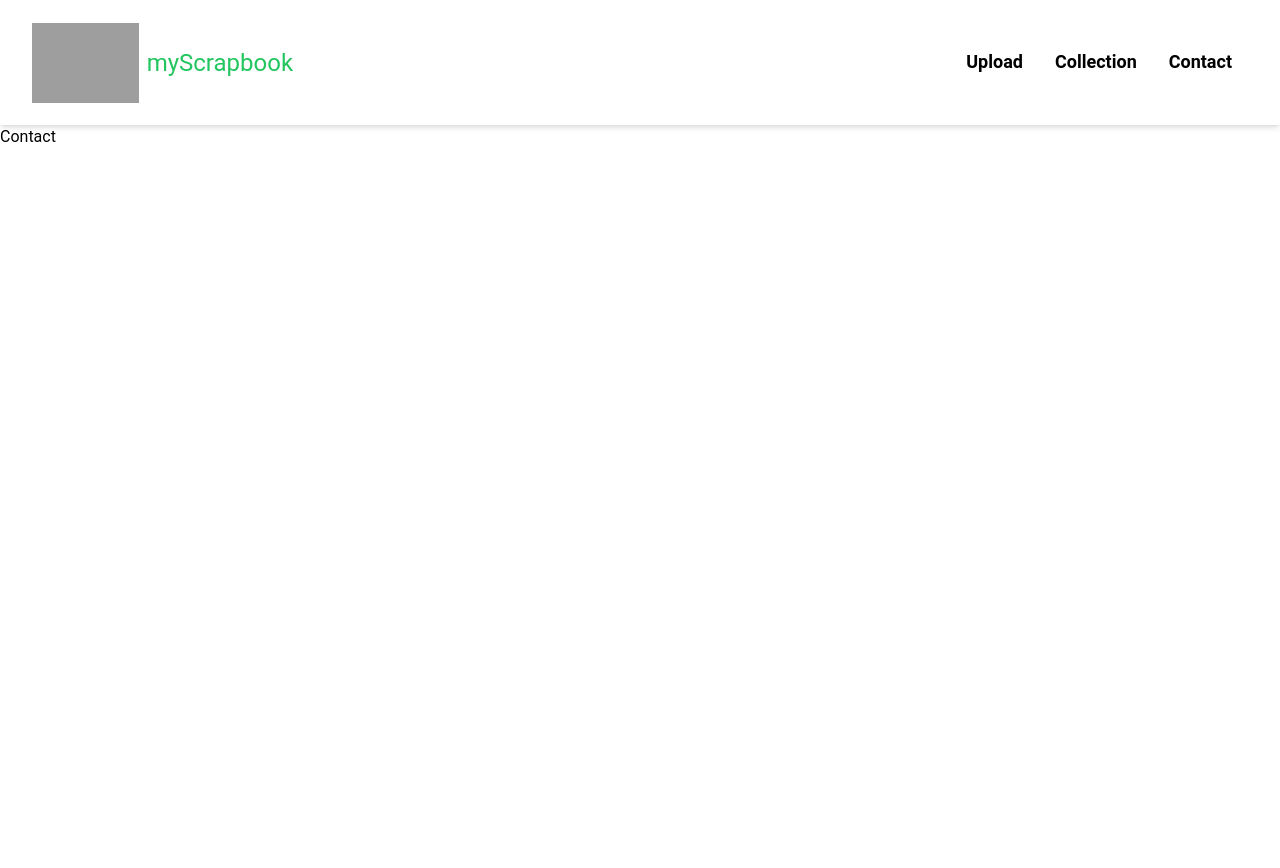
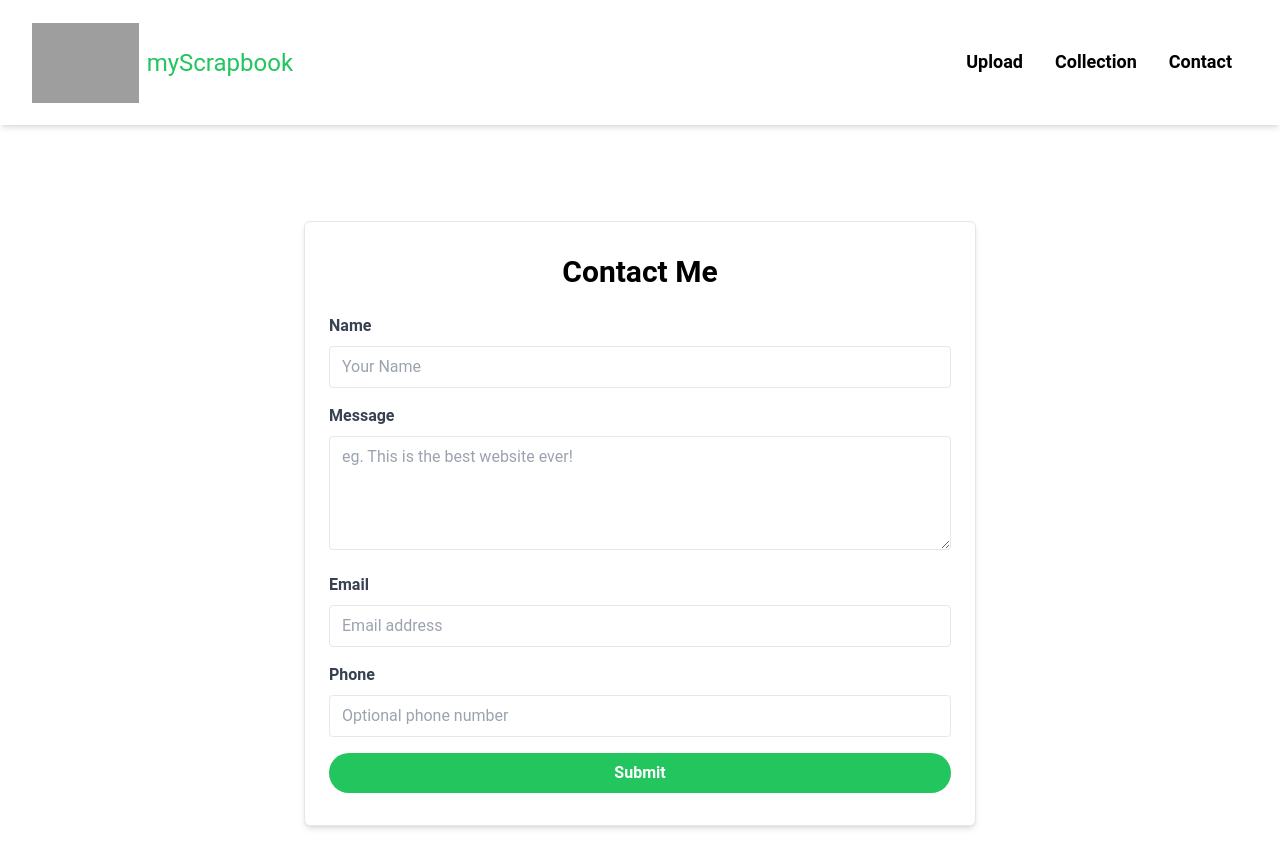
Before and after one commit to nem-bla/scrapbook, a React (Vite) app: page /contact in a window 1280 px wide. Shown: the top 868 px of the page. Before the commit the page ends 800 px from the top, so only its background shows below. Built offline with nearby package versions, Linux system fonts and the light colour scheme; grey boxes are pictures that could not be loaded.

Commit message:
contact page frontend added

```diff
--- /dev/null
+++ b/src/components/ContactForm.jsx
@@ -0,0 +1,127 @@
+import React from 'react'
+import { useState } from 'react'
+import { useNavigate } from 'react-router-dom';
+import { toast } from 'react-toastify';
+
+
+const ContactForm = () => {
+    const [Name, setName] = useState('');
+    const [message, setmessage] = useState('');
+    const [contactEmail, setContactEmail] = useState('');
+    const [contactPhone, setContactPhone] = useState('');
+
+    const navigate = useNavigate();
+
+    const submitForm = (e) => {
+        e.preventDefault();
+
+        const newMessage = {
+            company: {
+                name: Name,
+                description: message,
+                contactEmail,
+                contactPhone
+            }
+        }
+
+        console.log(newMessage);
+
+        toast.success('Message sent successfully!')
+
+        return navigate('/');
+    }
+
+
+  return (
+    <div>
+      <section className="">
+      <div className="container m-auto max-w-2xl py-24">
+        <div
+          className="bg-white px-6 py-8 mb-4 shadow-md rounded-md border m-4 md:m-0"
+        >
+          <form onSubmit={submitForm}>
+            <h2 className="text-3xl text-center font-semibold mb-6">Contact Me</h2>
+
+            <div className="mb-4">
+              <label htmlFor="company" className="block text-gray-700 font-bold mb-2"
+                >Name</label
+              >
+              <input
+                type="text"
+                id="company"
+                name="company"
+                className="border rounded w-full py-2 px-3"
+                placeholder="Your Name"
+                value={Name}
+                onChange={(e) => setName(e.target.value)}
+              />
+            </div>
+
+            <div className="mb-4">
+              <label
+                htmlFor="company_description"
+                className="block text-gray-700 font-bold mb-2"
+                >Message</label
+              >
+              <textarea
+                id="company_description"
+                name="company_description"
+                className="border rounded w-full py-2 px-3"
+                rows="4"
+                placeholder="eg. This is the best website ever!"
+                value={message}
+                onChange={(e) => setmessage(e.target.value)}
+              ></textarea>
+            </div>
+
+            <div className="mb-4">
+              <label
+                htmlFor="contact_email"
+                className="block text-gray-700 font-bold mb-2"
+                >Email</label
+              >
+              <input
+                type="email"
+                id="contact_email"
+                name="contact_email"
+                className="border rounded w-full py-2 px-3"
+                placeholder="Email address"
+                required
+                value={contactEmail}
+                onChange={(e) => setContactEmail(e.target.value)}
+              />
+            </div>
+            <div className="mb-4">
+              <label
+                htmlFor="contact_phone"
+                className="block text-gray-700 font-bold mb-2"
+                >Phone</label
+              >
+              <input
+                type="tel"
+                id="contact_phone"
+                name="contact_phone"
+                className="border rounded w-full py-2 px-3"
+                placeholder="Optional phone number"
+                value={contactPhone}
+                onChange={(e) => setContactPhone(e.target.value)}
+              />
+            </div>
+
+            <div>
+              <button
+                className="bg-green-500 hover:bg-green-400 text-white font-bold py-2 px-4 rounded-full w-full focus:outline-none focus:shadow-outline"
+                type="submit"
+              >
+                Submit
+              </button>
+            </div>
+          </form>
+        </div>
+      </div>
+    </section>
+    </div>
+  )
+}
+
+export default ContactForm
--- a/src/pages/Contact.jsx
+++ b/src/pages/Contact.jsx
@@ -1,9 +1,10 @@
 import React from 'react'
+import ContactForm from '../components/ContactForm'
 
 const Contact = () => {
   return (
     <div>
-      <h1>Contact</h1>
+      <ContactForm />
     </div>
   )
 }
--- a/src/pages/Create.jsx
+++ b/src/pages/Create.jsx
@@ -6,7 +6,7 @@ import axios from 'axios';
 const Create = () => {
   return (
     <>
-      <div className='relative bg-green-100 min-h-screen'>
+      <div className='relative min-h-screen'>
         <h1 className=''></h1>
       </div>
       <div className="absolute top-[200px] left-0 z-10">
```
